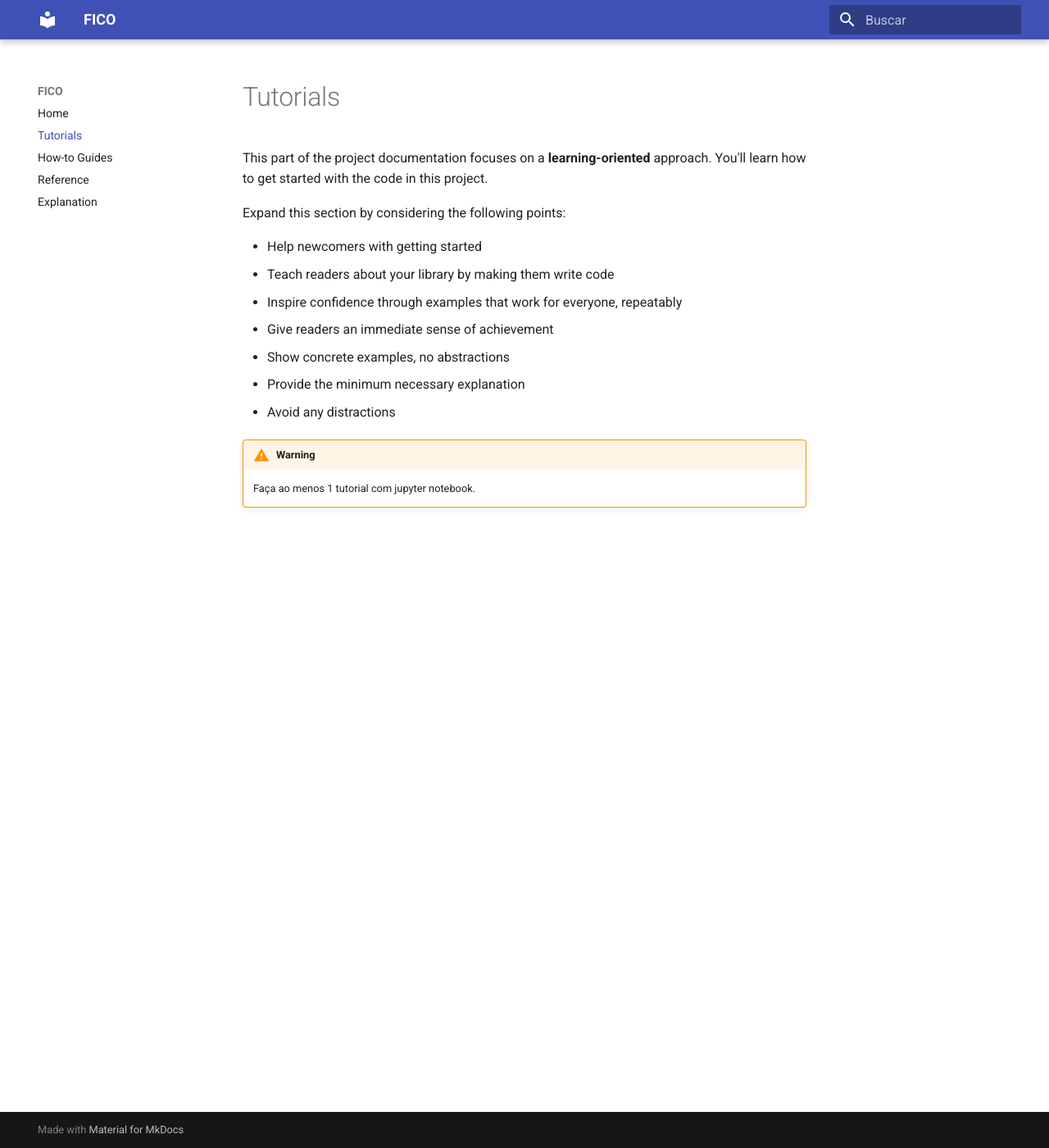
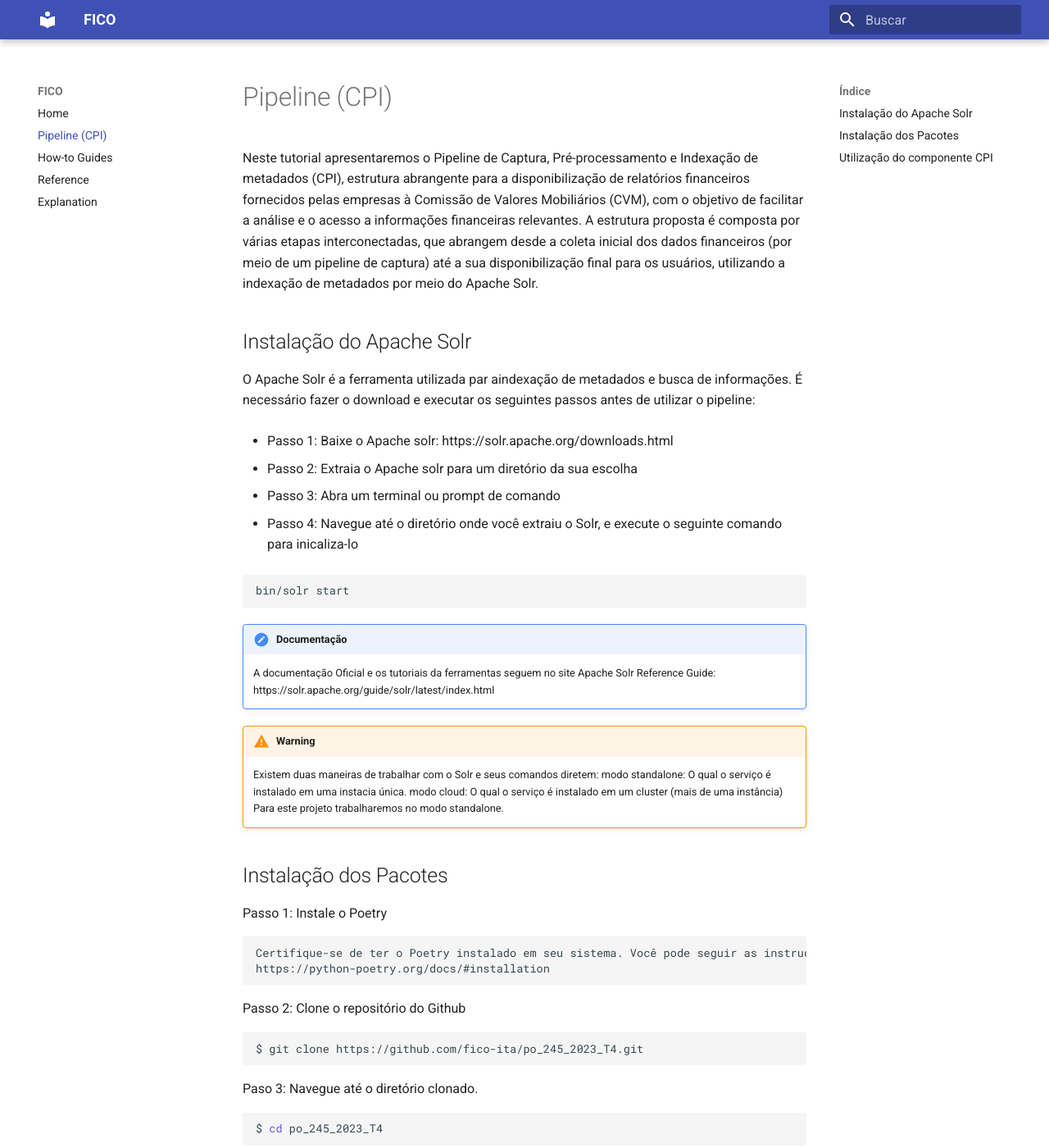
Before and after one commit to fico-ita/template_python, an MkDocs documentation site: the page built from docs/tutorials.md, in a window 1280 px wide and 1400 px high. Shown: the whole window at 82% size. Built offline with MkDocs 1.6.1 and Material for MkDocs 9.7.7, drawn with Linux system fonts in a browser that asks for light colours; some of the changed text lies outside the part shown.

````diff
--- a/docs/tutorials.md
+++ b/docs/tutorials.md
@@ -1,15 +1,61 @@
-This part of the project documentation focuses on a **learning-oriented** approach.
-You'll learn how to get started with the code in this project.
 
-Expand this section by considering the following points:
+# Pipeline (CPI)
 
-- Help newcomers with getting started
-- Teach readers about your library by making them write code
-- Inspire confidence through examples that work for everyone, repeatably
-- Give readers an immediate sense of achievement
-- Show concrete examples, no abstractions
-- Provide the minimum necessary explanation
-- Avoid any distractions
+Neste tutorial apresentaremos o Pipeline de Captura, Pré-processamento e Indexação de metadados (CPI), estrutura abrangente para a disponibilização de relatórios financeiros fornecidos pelas empresas à Comissão de Valores Mobiliários (CVM), com o objetivo de facilitar a análise e o acesso a informações financeiras relevantes.
+A estrutura proposta é composta por várias etapas interconectadas, que abrangem desde a coleta inicial dos dados financeiros (por meio de um pipeline de captura) até a sua disponibilização final para os usuários, utilizando a indexação de metadados por meio do Apache
+Solr.
+
+
+## Instalação do Apache Solr
+
+O Apache Solr é a ferramenta utilizada par aindexação de metadados e busca de informações. É necessário fazer o download e executar os seguintes passos antes de utilizar o pipeline:
+
+* Passo 1: Baixe o Apache solr: https://solr.apache.org/downloads.html
+
+* Passo 2: Extraia o Apache solr para um diretório da sua escolha
+
+* Passo 3: Abra um terminal ou prompt de comando
+
+* Passo 4: Navegue até o diretório onde você extraiu o Solr, e execute o seguinte comando para inicaliza-lo
+
+```bash
+bin/solr start
+```
+!!! documentação
+    A documentação Oficial e os tutoriais da ferramentas seguem no site Apache Solr Reference Guide: https://solr.apache.org/guide/solr/latest/index.html
 
 !!! warning
-    Faça ao menos 1 tutorial com jupyter notebook.
+    Existem duas maneiras de trabalhar com o Solr e seus comandos diretem:
+    modo standalone: O qual o serviço é instalado em uma instacia única.
+    modo cloud: O qual o serviço é instalado em um cluster (mais de uma instância)
+    Para este projeto trabalharemos no modo standalone.
+
+## Instalação dos Pacotes
+
+
+Passo 1: Instale o Poetry
+```text
+Certifique-se de ter o Poetry instalado em seu sistema. Você pode seguir as instruções de instalação no site oficial do Poetry:
+https://python-poetry.org/docs/#installation
+```
+Passo 2: Clone o repositório do Github
+
+```bash
+$ git clone https://github.com/fico-ita/po_245_2023_T4.git
+```
+Paso 3: Navegue até o diretório clonado.
+```bash
+$ cd po_245_2023_T4
+```
+
+Passo 4: Instale as dependencias usando o Poetry
+```bash
+$ poetry install
+```
+
+Passo 5: Ative o ambiente virtual
+
+```bash
+$ poetry shell
+```
+## Utilização do componente CPI
````
Also changed, not shown: README.md (+38 -25 lines), docs/index.md (+66 -37 lines), fico/__init__.py (+5 -2 lines), docs/Elton_Sbruzzi.png (added), docs/Michel_Leles.png (added), docs/componente_cpi-Página-2.drawio.png (added), docs/vitor_curtis.png (added), 4 other files.
